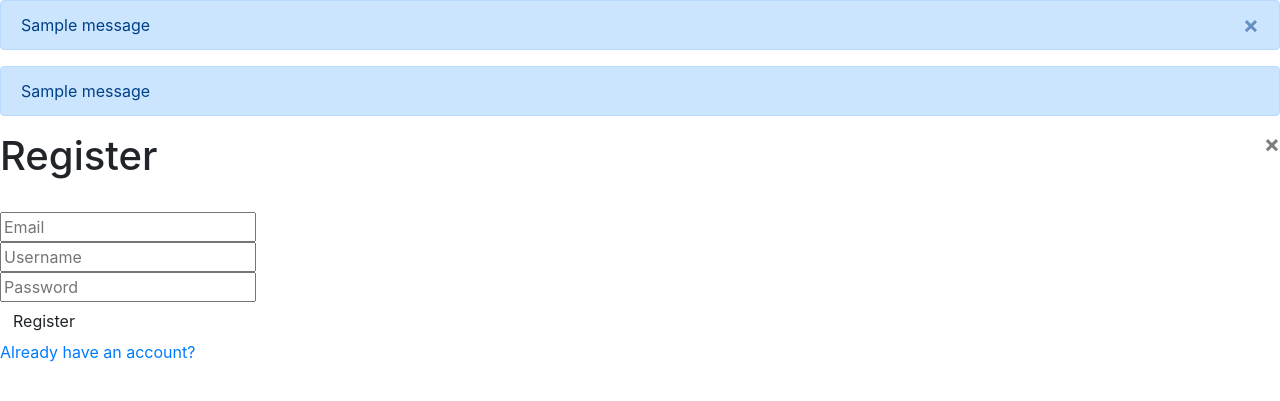
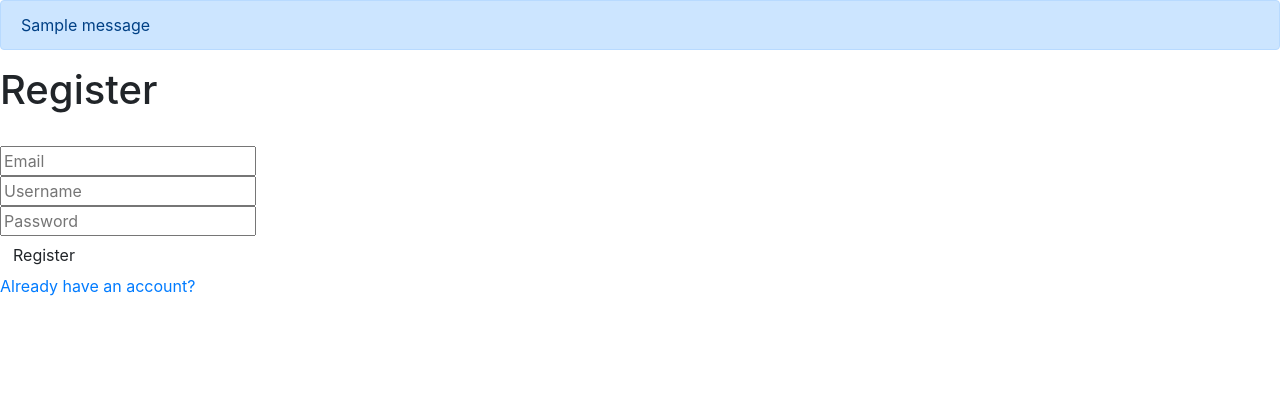
Before and after one commit to Gauravd1234/Flow, a Flask app: page /register in a window 1280 px wide. Shown: the part 56-457 px from the top of the page. Run offline with Flask 2, Linux system fonts and the light colour scheme; tables that the repository leaves empty hold one stand-in row (values such as "Sample post"); one stand-in notice (Sample message) is shown; some libraries are stand-ins or nearby versions.

Commit message:
some functionality push

```diff
--- a/app.py
+++ b/app.py
@@ -19,7 +19,7 @@
     username = db.Column(db.String(255))
     email = db.Column(db.String(255))
     password = db.Column(db.String(255))
-
+    profile_pic = db.Column(db.LargeBinary);
     def __init__(self, username, password, email):
         self.username = username
         self.email = email
--- a/static/main.css
+++ /dev/null
@@ -1,3 +0,0 @@
-.dropdown {
-    float: right;
-}
--- a/templates/login.html
+++ b/templates/login.html
@@ -15,9 +15,6 @@
                     {{ message }}
                 {% endfor %}
             </div>
-            <button type="button" class="close" data-dismiss="alert" aria-label="Close">
-                <span aria-hidden="true">&times;</span>
-            </button>
         {% endif %}
     {% endwith %}
     <div class="form-container">
--- a/templates/navbar.html
+++ b/templates/navbar.html
@@ -41,20 +41,7 @@
                     {% endif %}
                 </div>
             </nav>
-            <!-- fading flash messages -->
-            {% with messages = get_flashed_messages() %}
-                {% if messages %}
-                    <div class="alert alert-primary alert-dismissible fade show" role="alert">
-                        {% for message in messages %}
-                            {{ message }}
-                        {% endfor %}
-                        <button type="button" class="close" data-dismiss="alert" aria-label="Close">
-                            <span aria-hidden="true">&times;</span>
-                        </button>
-                    </div>
-                {% endif %}
-            {% endwith %}
-        {% else %}
+{% else %}
             <nav class="navbar navbar-expand-lg navbar-dark bg-dark">
                 <a class="navbar-brand" href="#">Flow</a>
                 <button class="navbar-toggler" type="button" data-toggle="collapse" data-target="#navbarNav" aria-controls="navbarNav" aria-expanded="false" aria-label="Toggle navigation">
@@ -91,16 +78,4 @@
                 </div>
             </nav>
             <!-- fading flash messages -->
-            {% with messages = get_flashed_messages() %}
-                {% if messages %}
-                    <div class="alert alert-primary alert-dismissible fade show" role="alert">
-                        {% for message in messages %}
-                            {{ message }}
-                        {% endfor %}
-                        <button type="button" class="close" data-dismiss="alert" aria-label="Close">
-                            <span aria-hidden="true">&times;</span>
-                        </button>
-                    </div>
-                {% endif %}
-            {% endwith %}
 {% endif %}
--- a/templates/register.html
+++ b/templates/register.html
@@ -15,9 +15,6 @@
                     {{ message }}
                 {% endfor %}
             </div>
-            <button type="button" class="close" data-dismiss="alert" aria-label="Close">
-                <span aria-hidden="true">&times;</span>
-            </button>
         {% endif %}
     {% endwith %}
     <div class="form-container">
```
Also changed, not shown: templates/home.html (+9 -0 lines), templates/profile.html (+10 -0 lines), db.sqlite.
